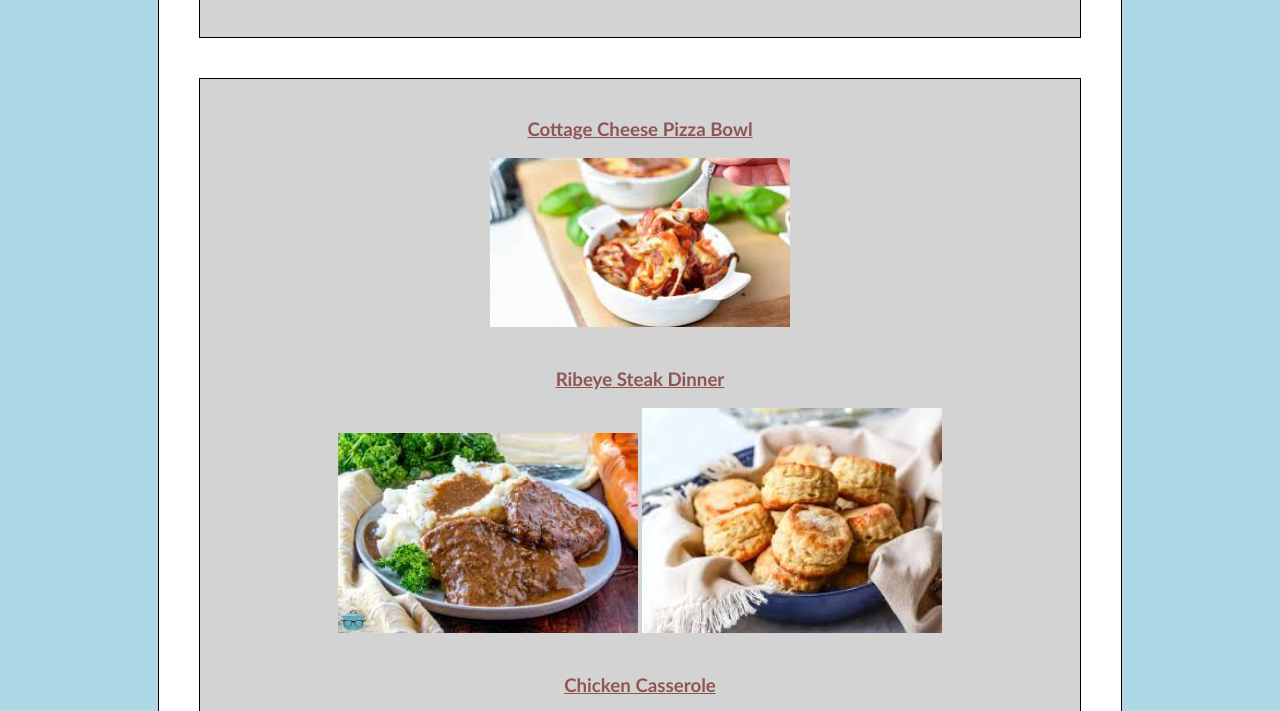
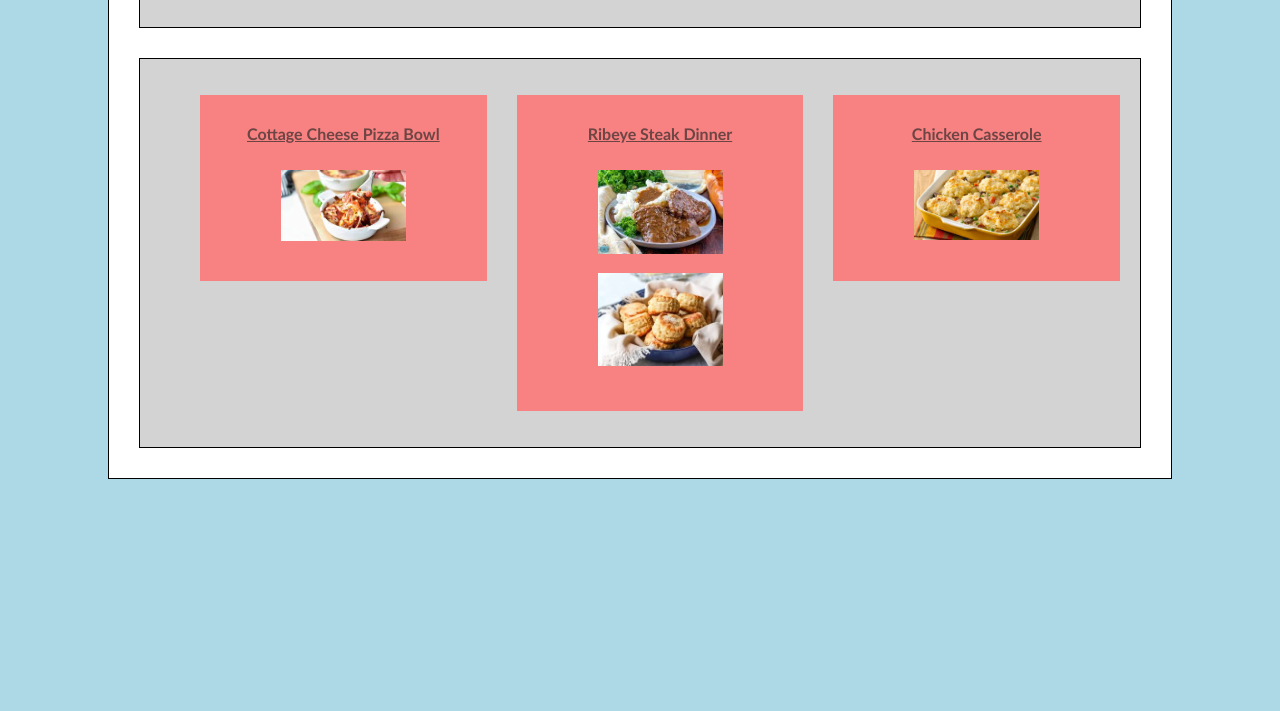
Before and after one commit to dylt97/odin-recipes, a plain HTML site: page index.html in a window 1280 px wide. Shown: the part 214-925 px from the top of the page. After the commit the page ends 800 px from the top, so only its background shows below. Drawn offline with Linux system fonts and the light colour scheme.

Commit message:
update the cards for the recipe selection
i styled and edited the list items in the css page to move the recipe
cards around and changed the color

```diff
--- a/index.html
+++ b/index.html
@@ -16,14 +16,16 @@
             </p>
             </section>
          <div class="recipes">
-            <h3><a class="text" href="./recipePages/pizzaBowl.html">Cottage Cheese Pizza Bowl</a></h3>
-            <img class="pic" src="./images/pizza.jpeg" alt="picture of pizza"> <br><br>
+            <ul>
+                <li class="pizza"> <h3><a class="text" href="./recipePages/pizzaBowl.html">Cottage Cheese Pizza Bowl</a></h3>
+                <img class="pic" src="./images/pizza.jpeg" alt="picture of pizza"> </li>
 
-            <h3><a class="text" href="./recipePages/steakDinner.html">Ribeye Steak Dinner</a></h3>
-            <img class="pic" src="./images/steakDinner.jpeg"> <img class="pic" src="./images/biscuits.jpeg"> <br><br>
+                <li class="steak"> <h3><a class="text" href="./recipePages/steakDinner.html">Ribeye Steak Dinner</a></h3>
+                <img class="pic" src="./images/steakDinner.jpeg"> <img class="pic" src="./images/biscuits.jpeg"> </li>
 
-            <h3><a class="text" href="./recipePages/chickenCasserole.html">Chicken Casserole</a></h3>
-            <img class="pic" src="./images/casserole.jpeg">
+                <li class="chicken"> <h3><a class="text" href="./recipePages/chickenCasserole.html">Chicken Casserole</a></h3>
+                <img class="pic" src="./images/casserole.jpeg"> </li>
+            </ul>
         </div>
 
        </div>
--- a/style.css
+++ b/style.css
@@ -7,21 +7,21 @@ body {
 .container {
     border: 1px solid;
     background-color: white;
-    margin: 0px 150px;
+    margin: 0px 100px;
 }
 
 .introCard {
     background-color: lightgrey;
     border: 1px solid black;
     padding: 20px;
-    margin: 40px;
+    margin: 30px;
 }
 
 div.recipes {
     border: 1px solid black;
     background-color: lightgrey;
-    padding: 20px;
-    margin: 40px;
+    padding: 10px;
+    margin: 30px;
 }
 
 .intro {
@@ -35,10 +35,35 @@ div {
 }
 
 div .text {
-    color: #6d1616aa;
+    color: #272725aa;
+    font-size: 16px;
 }
+
 
 .pic {
     height: auto;
-    width: 300px;
+    width: 125px;
+    margin: 8px;
 }
+
+ul {
+
+    display: flex;
+    list-style: none;
+}
+
+li {
+    background-color: rgb(248, 129, 129);
+    margin: 10px 20px;
+    padding: 8px;
+    width: 400px;
+    height: 300px;
+}
+
+li.pizza, li.chicken {
+    background-color: rgb(248, 129, 129);
+    margin: 10px;
+    padding: 8px;
+    width: 400px;
+    height: 170px;
+}
```
